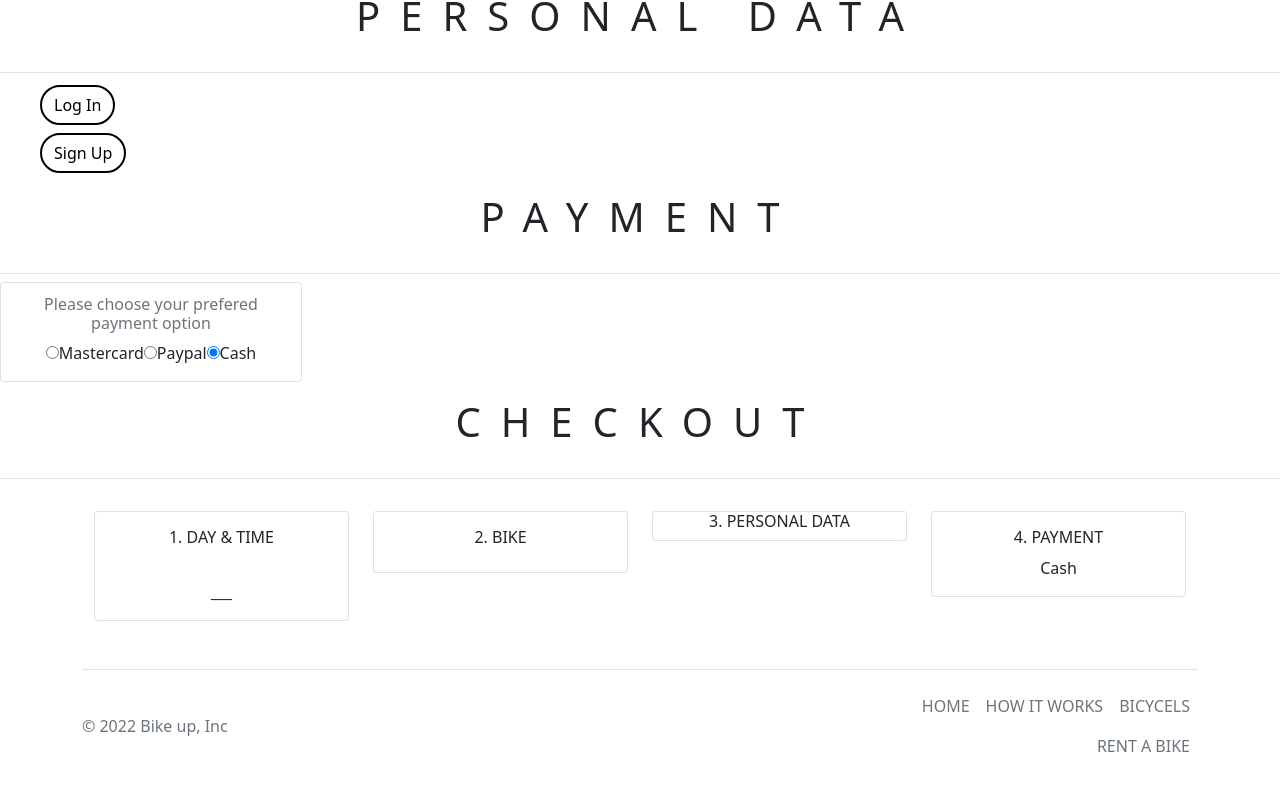
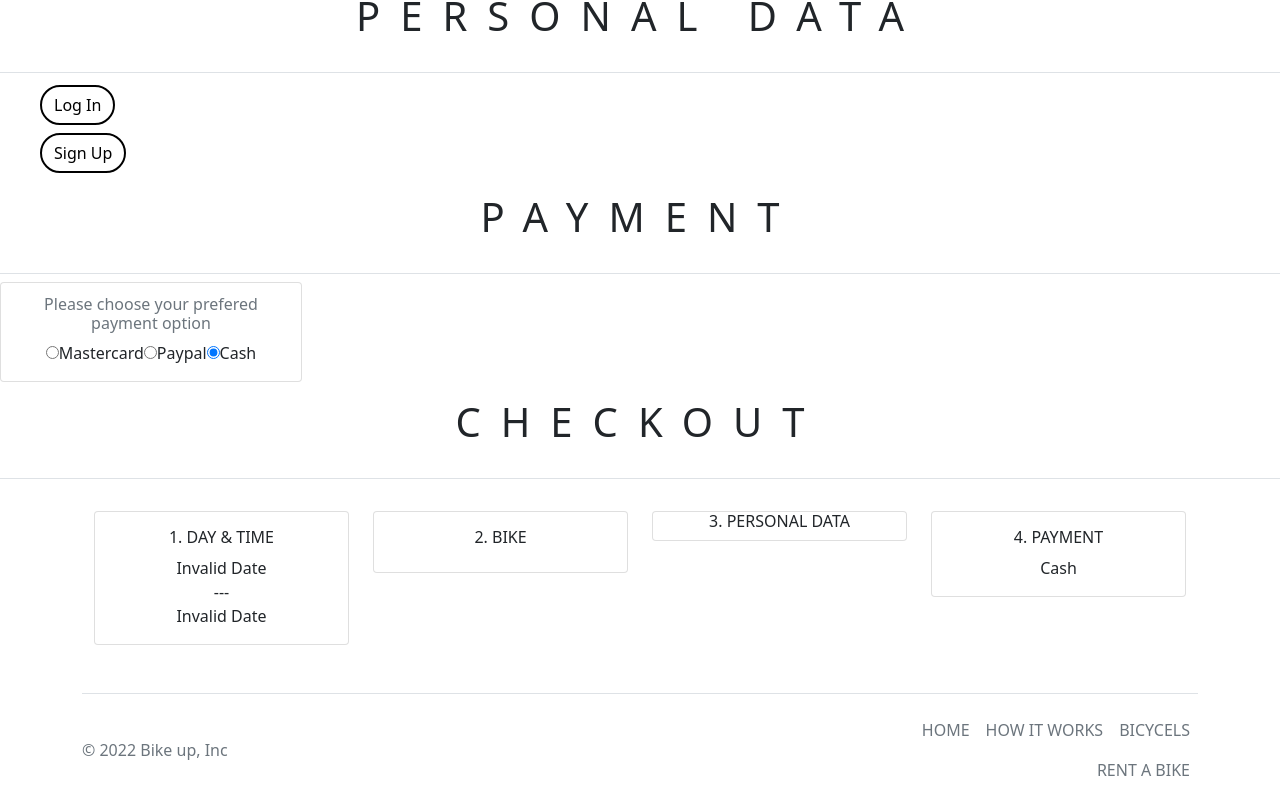
Before and after one commit to Ivorysanna/Fahrradverleih, a Vue app: page /RentABike in a window 1280 px wide. Shown: the part 578-1384 px from the top of the page. Before the commit the page ends 1360 px from the top, so only its background shows below. Built offline with nearby package versions, Linux system fonts and the light colour scheme; no server answers.

Commit message:
output date and time adjusted

```diff
--- a/src/views/RentABikeView.vue
+++ b/src/views/RentABikeView.vue
@@ -224,8 +224,8 @@ export default {
                                 <div class="card-body">
                                     <h6 class="card-title">1. DAY & TIME</h6>
                                     <p class="card-text">
-                                        {{ selectedDateFrom }} <br />
-                                        ___ {{ selectedDateTo }}
+                                       {{new Date( selectedDateFrom ).toLocaleString() }} <br />
+                                        --- <br/> {{new Date( selectedDateTo ).toLocaleString() }}
                                     </p>
                                 </div>
                             </div>
```
